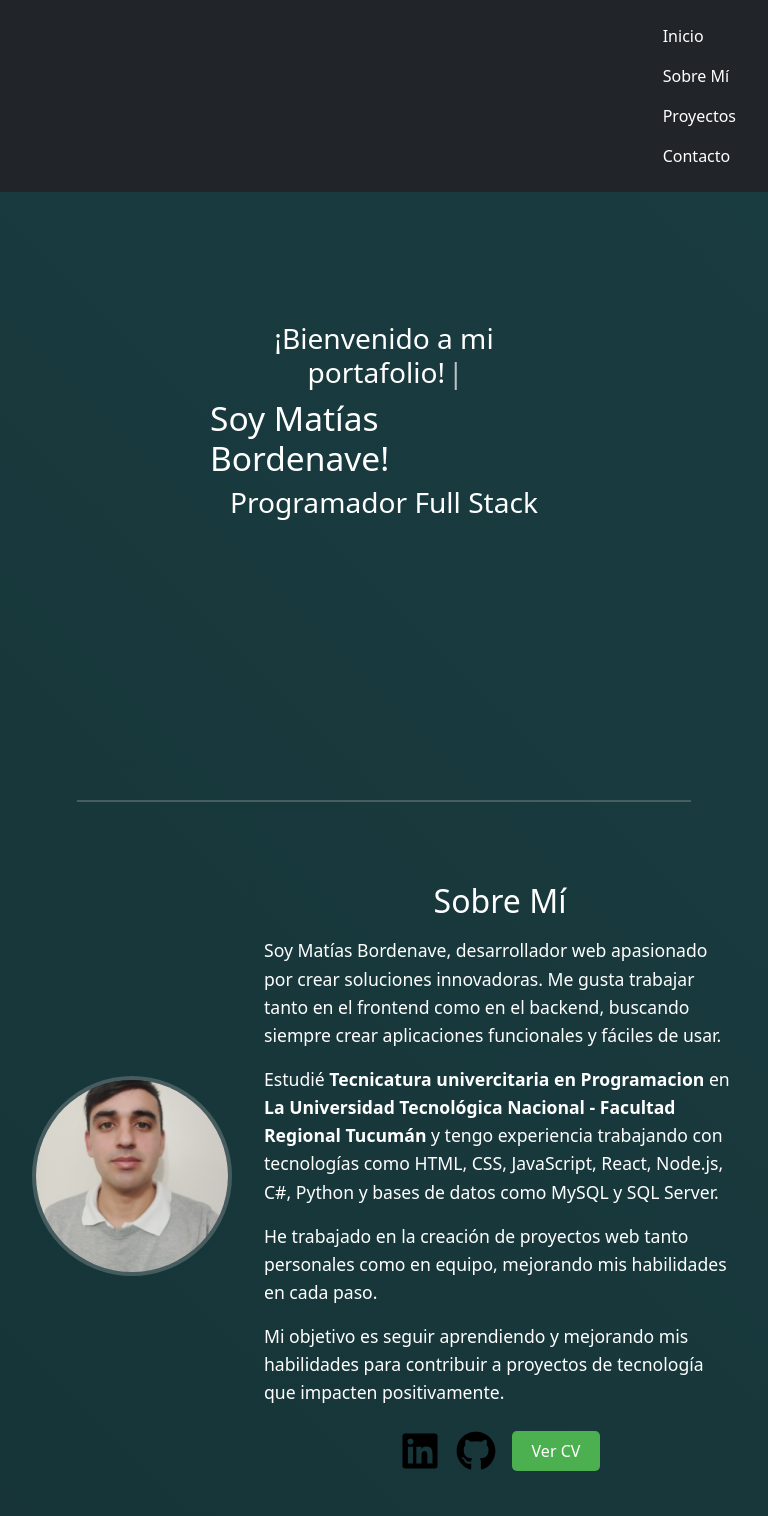
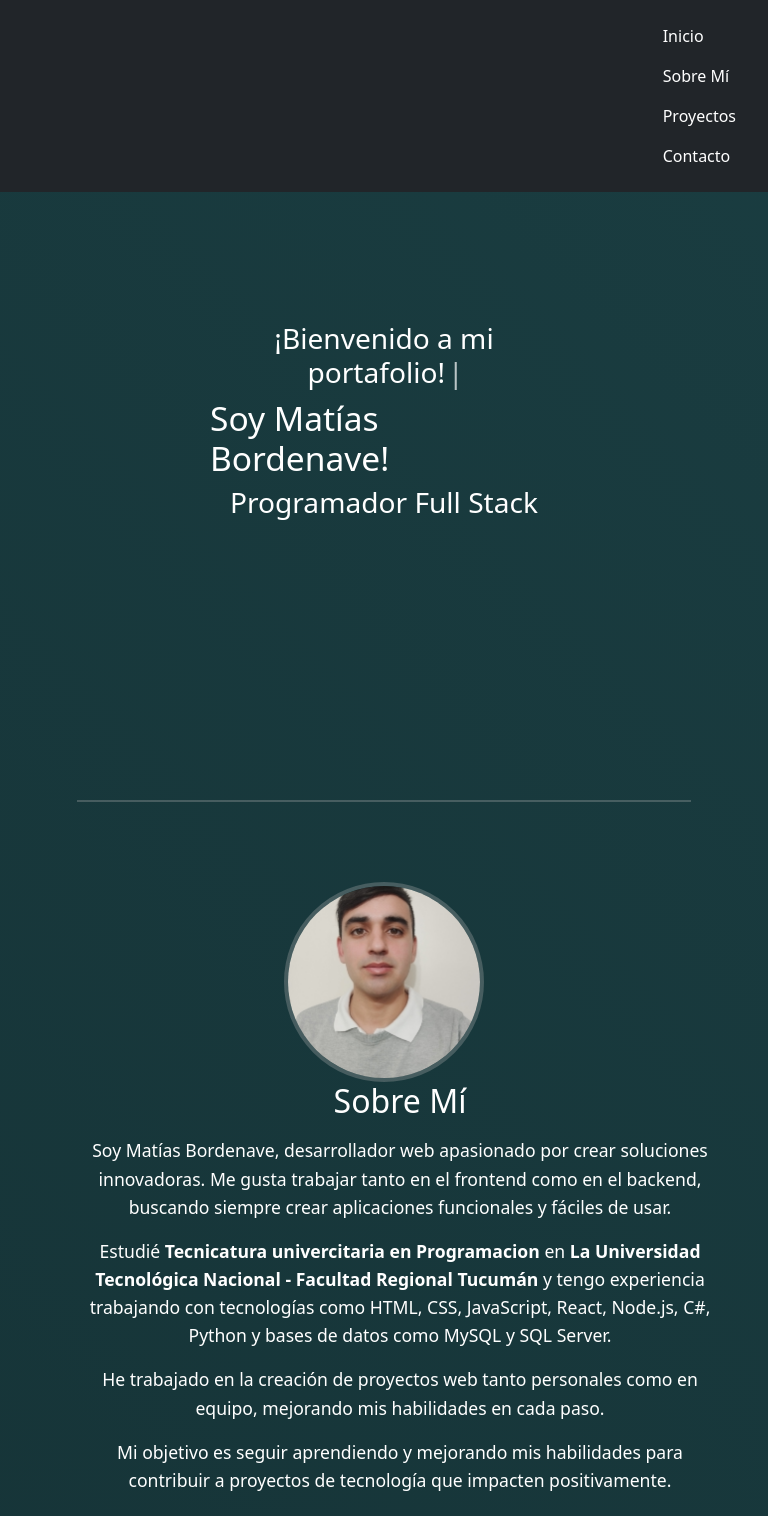
Before and after one commit to MatiasBordenave/Portfolio-nuevo, a React (Vite) app: page / in a window 768 px wide. Shown: the top 1516 px of the page. Built offline with nearby package versions, Linux system fonts and the light colour scheme.

Commit message:
web responsive 2

```diff
--- a/src/index.css
+++ b/src/index.css
@@ -86,6 +86,19 @@ li{
 .footer_media > div{
   min-height: 4em;
 }
+
+
+@media (max-width: 768px) {
+  .footer_media {
+    flex-direction: column;
+    align-items: center;
+  }
+
+  .footer_media > div {
+    margin: 1em 0;
+  }
+}
+
 .footer_media> div a>img{
   width: 3.1em;
   background-color: #000;
@@ -314,6 +327,24 @@ background-color: #000;
 }
 
 /* Sección About */
+
+.about-container {
+  display: flex;
+  flex-direction: row;
+  align-items: center;
+}
+
+@media (max-width: 768px) {
+  .about-container {
+    flex-direction: column;
+    text-align: center;
+  }
+
+  .about-content {
+    margin-left: 0;
+  }
+}
+
 .about-section {
   opacity: 0;
   transform: translateY(30px);
@@ -569,6 +600,18 @@ background-color: #000;
   box-shadow: 0 5px 15px rgba(0, 0, 0, 0.2); /* Sombra suave */
   color: #fff;
 }
+.contact-section {
+  max-width: 100%;
+  padding: 20px;
+}
+
+@media (min-width: 768px) {
+  .contact-section {
+    max-width: 600px;
+    padding: 50px;
+  }
+}
+
 
 .contact-section h2 {
   text-align: center;
@@ -636,3 +679,13 @@ button:hover {
   font-weight: bold;
   color: #42a5f5; /* Azul para resaltar el mensaje */
 }
+
+.project-card {
+  grid-template-columns: 1fr;
+}
+
+@media (min-width: 768px) {
+  .project-card {
+    grid-template-columns: 1fr 1fr;
+  }
+}
```
